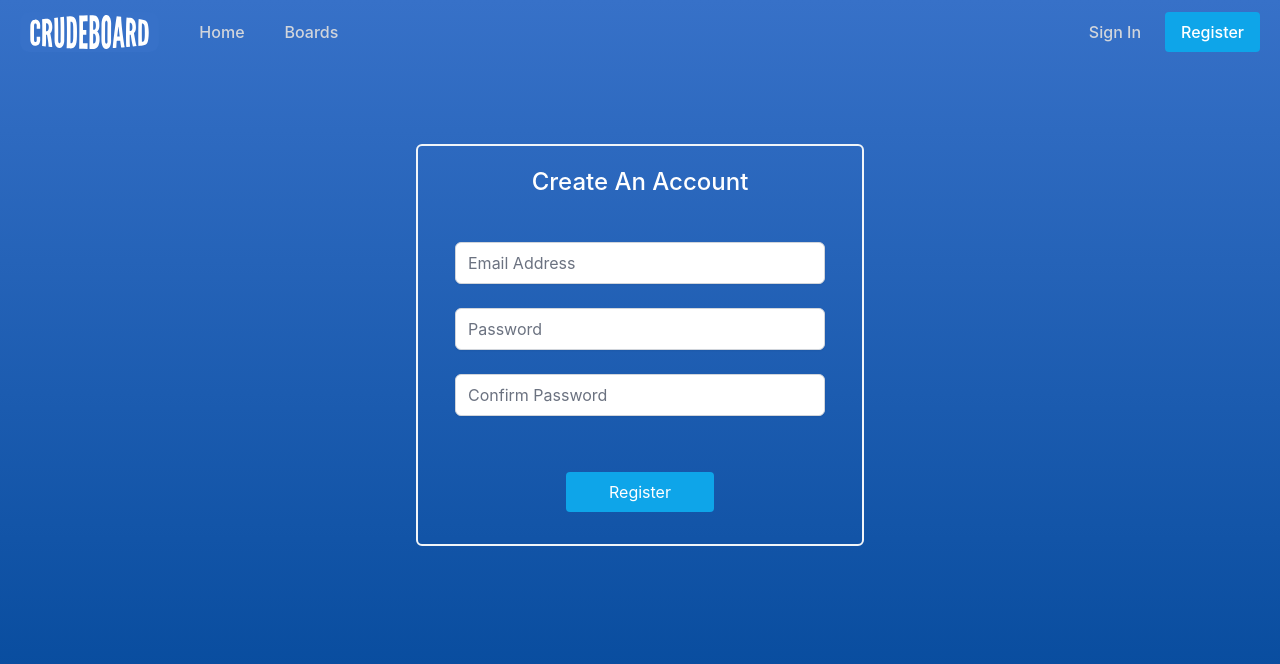
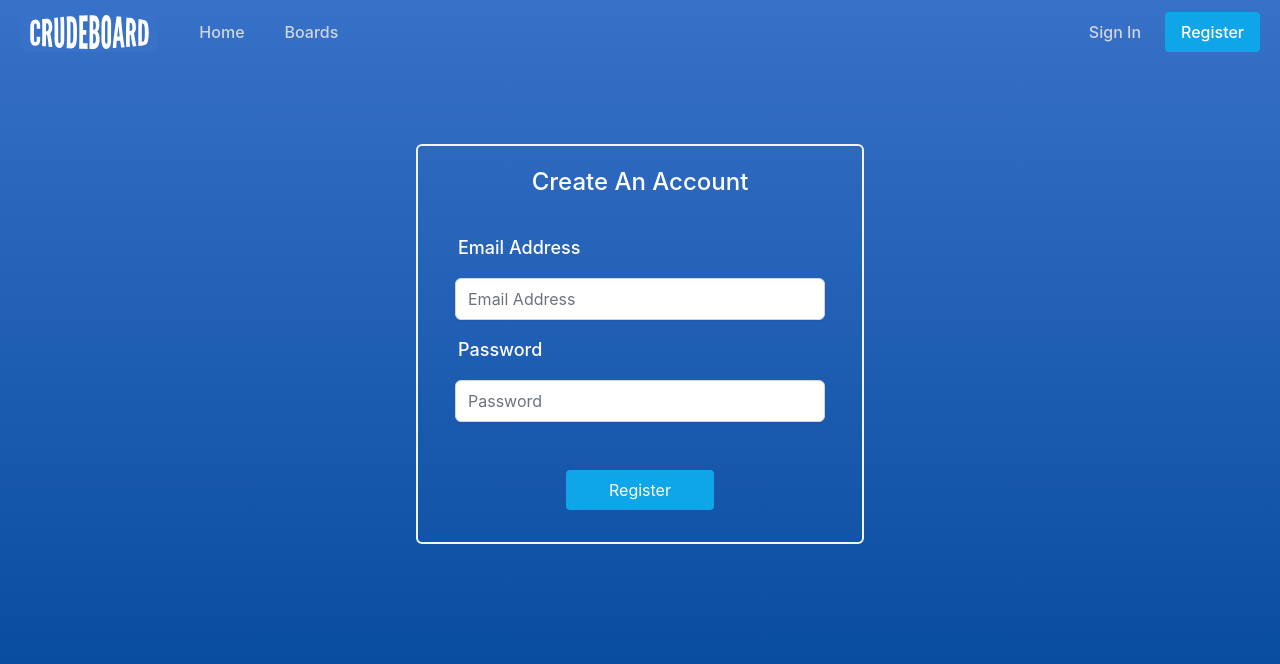
Before and after one commit to digaji/CrudeBoard, a React (Create React App) app: page /register in a window 1280 px wide. Shown: the top 664 px of the page. Built offline with nearby package versions, Linux system fonts and the light colour scheme.

Commit message:
Implemented cookie login handling

```diff
--- a/src/common/InputBox.tsx
+++ b/src/common/InputBox.tsx
@@ -1,17 +1,27 @@
-export default function InputBox(props: { type: string, placeholder: string, name: string, id: string, onChange: React.ChangeEventHandler<HTMLInputElement> }): JSX.Element {
+export default function InputBox(props: {
+  type: string;
+  placeholder: string;
+  name: string;
+  id: string;
+  pattern?: string;
+  onChange: React.ChangeEventHandler<HTMLInputElement>;
+}): JSX.Element {
   return (
-    <input type={props.type}
-    className="form-input
+    <input
+      type={props.type}
+      className="form-input
+    mx-auto
     block
     w-5/6
-    mx-auto
     rounded-md
     border-gray-300
     shadow-sm
-    focus:border-sky-300 focus:ring focus:ring-sky-200 focus:ring-opacity-50"
-    name={props.name}
-    id={props.id}
-    placeholder={props.placeholder}
-    onChange={props.onChange} />
-  )
+    invalid:text-pink-600 invalid:ring-pink-500 focus:border-sky-300 focus:ring focus:ring-sky-200 focus:ring-opacity-50 focus:invalid:border-pink-500 focus:invalid:ring-pink-500"
+      name={props.name}
+      id={props.id}
+      placeholder={props.placeholder}
+      pattern={props.pattern}
+      onChange={props.onChange}
+    />
+  );
 }
--- a/src/common/Navbar.tsx
+++ b/src/common/Navbar.tsx
@@ -1,6 +1,63 @@
 import logo from "../assets/crudeboard-logo.svg";
+import { Cookies } from "react-cookie";
+import axios from "axios";
 
-export default function Navbar(): JSX.Element {
+function LogOut(props: { cookies: Cookies }) {
+  return (
+    <li>
+      <a
+        href="/"
+        onClick={async (e) => {
+          e.preventDefault();
+          await axios
+            .post(
+              "http://localhost:3000/api/v1/auth/signout",
+              {
+                headers: {
+                  Cookie: `sessionId=${props.cookies.get("sessionId").sessionId}`,
+                },
+              },
+              { withCredentials: true }
+            )
+            .then((response) => {
+              console.log(response);
+            });
+          props.cookies.remove("sessionId");
+        }}
+        className="block border-0 py-2 px-4 text-gray-300 underline-offset-[6px] transition-all duration-300 hover:bg-transparent hover:text-white hover:underline"
+      >
+        Log Out
+      </a>
+    </li>
+  );
+}
+
+function SignInAndRegister() {
+  return (
+    <>
+      <li>
+        <a
+          href="/sign-in"
+          className="block border-0 py-2 px-4 text-gray-300 underline-offset-[6px] transition-all duration-300 hover:bg-transparent hover:text-white hover:underline"
+        >
+          Sign In
+        </a>
+      </li>
+      <li>
+        <a
+          href="/register"
+          className="block rounded border-0 bg-sky-500 py-2 px-4 text-white transition-colors duration-300 hover:border-2 hover:border-sky-500 hover:bg-transparent hover:py-[6px] hover:px-[14px]"
+        >
+          Register
+        </a>
+      </li>
+    </>
+  );
+}
+
+export default function Navbar(props: { cookies: Cookies }): JSX.Element {
+  const isLoggedIn = props.cookies.get("sessionId");
+
   return (
     <nav className="border-gray-200 bg-transparent px-5 py-3 font-medium">
       <div className="container mx-auto flex flex-wrap items-center justify-between">
@@ -26,24 +83,7 @@ export default function Navbar(): JSX.Element {
             </li>
           </ul>
         </div>
-        <ul className="flex flex-row space-x-2">
-          <li>
-            <a
-              href="/sign-in"
-              className="block border-0 py-2 px-4 text-gray-300 underline-offset-[6px] transition-all duration-300 hover:bg-transparent hover:text-white hover:underline"
-            >
-              Sign In
-            </a>
-          </li>
-          <li>
-            <a
-              href="/register"
-              className="block rounded border-0 bg-sky-500 py-2 px-4 text-white transition-colors duration-300 hover:border-2 hover:border-sky-500 hover:bg-transparent hover:py-[6px] hover:px-[14px]"
-            >
-              Register
-            </a>
-          </li>
-        </ul>
+        <ul className="flex flex-row space-x-2">{isLoggedIn ? <LogOut cookies={props.cookies} /> : <SignInAndRegister />}</ul>
       </div>
     </nav>
   );
--- a/src/pages/Home.tsx
+++ b/src/pages/Home.tsx
@@ -1,7 +1,11 @@
-export default function Home(): JSX.Element {
+import { Cookies } from "react-cookie";
+
+export default function Home(props: { cookies: Cookies }): JSX.Element {
   return (
     <div>
-      <div className="flex flex-col items-center justify-center text-3xl text-white"></div>
+      <div className="flex flex-col items-center justify-center text-3xl text-white">
+        <h1>Hello, {props.cookies.get("sessionId") ? "User" : "Guest"}!</h1>
+      </div>
     </div>
   );
 }
--- a/src/pages/Register.tsx
+++ b/src/pages/Register.tsx
@@ -1,52 +1,63 @@
+import React from "react";
 import InputBox from "../common/InputBox";
-import { useState } from "react";
 import axios from "axios";
 
-export default function Register(): JSX.Element {
-  const [email, setEmail] = useState("");
-  const [password, setPassword] = useState("");
-  const url: string = "http://localhost:3000/api/v1/auth/register";
+class Register extends React.Component<{}, { email: string; password: string }> {
+  url: string;
+  constructor(props: any) {
+    super(props);
+    this.state = {
+      email: "",
+      password: "",
+    };
+    this.url = "http://localhost:3000/api/v1/auth/register";
 
+    this.handleChange = this.handleChange.bind(this);
+    this.handleSubmit = this.handleSubmit.bind(this);
+  }
+
+  handleChange(event: { target: any }) {
+    const target = event.target;
+    const value = target.value;
+    const name = target.name;
+
+    // @ts-ignore
+    this.setState({ [name]: value });
+  }
+
+  handleSubmit = async (event: { preventDefault: () => void }) => {
+    event.preventDefault();
+    // Reset all input
+    Array.from(document.querySelectorAll("input")).forEach((input) => (input.value = ""));
+    const res = await axios.post(this.url, {
+      username: this.state.email,
+      password: this.state.password,
+    });
+    console.log(res);
+  };
+
+  render() {
     return (
       <div className="mt-[5rem]">
-      <form
-        onSubmit={async (e) => {
-          e.preventDefault();
-          console.log(email, password);
-          const res = await axios.post(url, {
-            username: email,
-            password: password,
-          });
-          console.log(res);
-        }}
-        className="mx-auto grid max-w-md grid-cols-1 gap-6 rounded-md border-2 border-slate-100"
-      >
+        <form onSubmit={this.handleSubmit} className="mx-auto grid max-w-md grid-cols-1 gap-4 rounded-md border-2 border-slate-100">
           <h1 className="my-5 text-center text-2xl font-medium text-white">Create An Account</h1>
-        <InputBox
-          onChange={(e) => {
-            setEmail(e.target.value);
-          }}
-          type="text"
-          name="email"
-          id="email"
-          placeholder="Email Address"
-        />
-        <InputBox
-          onChange={(e) => {
-            setPassword(e.target.value);
-          }}
-          type="password"
-          name="password"
-          id="password"
-          placeholder="Password"
-        />
-        <InputBox onChange={(e) => {}} type="password" name="confirm-password" id="confirm-password" placeholder="Confirm Password" />
-        <input
-          type="submit"
-          value="Register"
-          className="my-8 mx-auto w-2/6 cursor-pointer rounded bg-sky-500 p-2 text-white hover:bg-sky-600 active:bg-sky-700"
-        />
+          <label htmlFor="email" className="pl-10 text-lg font-medium text-white">
+            Email Address
+          </label>
+          {/* Pattern checking for Email Addresses */}
+          <InputBox onChange={this.handleChange} type="text" name="email" id="email" pattern="^[^\s@]+@[^\s@]+\.[^\s@]+$" placeholder="Email Address" />
+          <label htmlFor="email" className="pl-10 text-lg font-medium text-white">
+            Password
+          </label>
+          {/* Pattern checking for password (must be more than 5 characters) */}
+          <InputBox onChange={this.handleChange} type="password" name="password" id="password" pattern="^.{5,}$" placeholder="Password" />
+          <button type="submit" className="my-8 mx-auto w-2/6 cursor-pointer rounded bg-sky-500 p-2 text-white hover:bg-sky-600 active:bg-sky-700">
+            Register
+          </button>
         </form>
       </div>
     );
   }
+}
+
+export default Register;
--- a/src/pages/SignIn.tsx
+++ b/src/pages/SignIn.tsx
@@ -1,51 +1,80 @@
+import React from "react";
 import InputBox from "../common/InputBox";
-import { useState } from "react";
 import axios from "axios";
+import { Cookies } from "react-cookie";
 
-export default function SignIn(): JSX.Element {
-  const [email, setEmail] = useState("");
-  const [password, setPassword] = useState("");
-  const url: string = "http://localhost:3000/api/v1/auth/login";
+class SignIn extends React.Component<{ cookies: Cookies }, { email: string; password: string; errorContent: JSX.Element }> {
+  url: string;
+  constructor(props: any) {
+    super(props);
+    this.state = {
+      email: "",
+      password: "",
+      errorContent: <p></p>,
+    };
+    this.url = "http://localhost:3000/api/v1/auth/login";
 
+    this.handleChange = this.handleChange.bind(this);
+    this.handleSubmit = this.handleSubmit.bind(this);
+  }
+
+  handleChange(event: { target: any }) {
+    const target = event.target;
+    const value = target.value;
+    const name = target.name;
+
+    // @ts-ignore
+    this.setState({ [name]: value });
+  }
+
+  handleSubmit = async (event: { preventDefault: () => void }) => {
+    event.preventDefault();
+    // Reset all input
+    Array.from(document.querySelectorAll("input")).forEach((input) => (input.value = ""));
+
+    try {
+      const res = await axios.post(this.url, {
+        username: this.state.email,
+        password: this.state.password,
+      });
+
+      if (res.status === 200) {
+        console.log(res);
+        this.props.cookies.set("sessionId", res.data, { path: "/" });
+        console.log(this.props.cookies.get("sessionId"));
+      }
+    } catch (error) {
+      console.log(error);
+      this.setState({
+        // @ts-ignore
+        errorContent: <p className="mt-5 text-center text-2xl font-medium text-red-500">{error.response.data}</p>,
+      });
+    }
+  };
+
+  render() {
     return (
       <div className="mt-[5rem]">
-      <form
-        onSubmit={async (e) => {
-          e.preventDefault();
-          console.log(email, password);
-          const res = await axios.post(url, {
-            username: email,
-            password: password,
-          });
-          console.log(res);
-        }}
-        className="mx-auto grid max-w-md grid-cols-1 gap-6 rounded-md border-2 border-slate-100"
-      >
+        <form onSubmit={this.handleSubmit} className="mx-auto grid max-w-md grid-cols-1 gap-5 rounded-md border-2 border-slate-100">
           <h1 className="my-5 text-center text-2xl font-medium text-white">Sign In</h1>
-        <InputBox
-          onChange={(e) => {
-            setEmail(e.target.value);
-          }}
-          type="text"
-          name="email"
-          id="email"
-          placeholder="Email Address"
-        />
-        <InputBox
-          onChange={(e) => {
-            setPassword(e.target.value);
-          }}
-          type="password"
-          name="password"
-          id="password"
-          placeholder="Password"
-        />
-        <input
-          type="submit"
-          value="Sign In"
-          className="my-8 mx-auto w-2/6 cursor-pointer rounded bg-sky-500 p-2 text-white hover:bg-sky-600 active:bg-sky-700"
-        />
+          <label htmlFor="email" className="pl-10 text-lg font-medium text-white">
+            Email Address
+          </label>
+          {/* Pattern checking for Email Addresses */}
+          <InputBox onChange={this.handleChange} type="text" name="email" id="email" pattern="^[^\s@]+@[^\s@]+\.[^\s@]+$" placeholder="Email Address" />
+          <label htmlFor="password" className="pl-10 text-lg font-medium text-white">
+            Password
+          </label>
+          {/* Pattern checking for password (must be more than 5 characters) */}
+          <InputBox onChange={this.handleChange} type="password" name="password" id="password" pattern="^.{5,}$" placeholder="Password" />
+          {this.state.errorContent}
+          <button type="submit" className="my-8 mx-auto w-2/6 cursor-pointer rounded bg-sky-500 p-2 text-white hover:bg-sky-600 active:bg-sky-700">
+            Sign In
+          </button>
         </form>
       </div>
     );
   }
+}
+
+export default SignIn;
```
Also changed, not shown: src/App.tsx (+11 -8 lines), src/pages/Boards.tsx (+4 -5 lines). Lines whose indentation alone changed are shown as unchanged.
